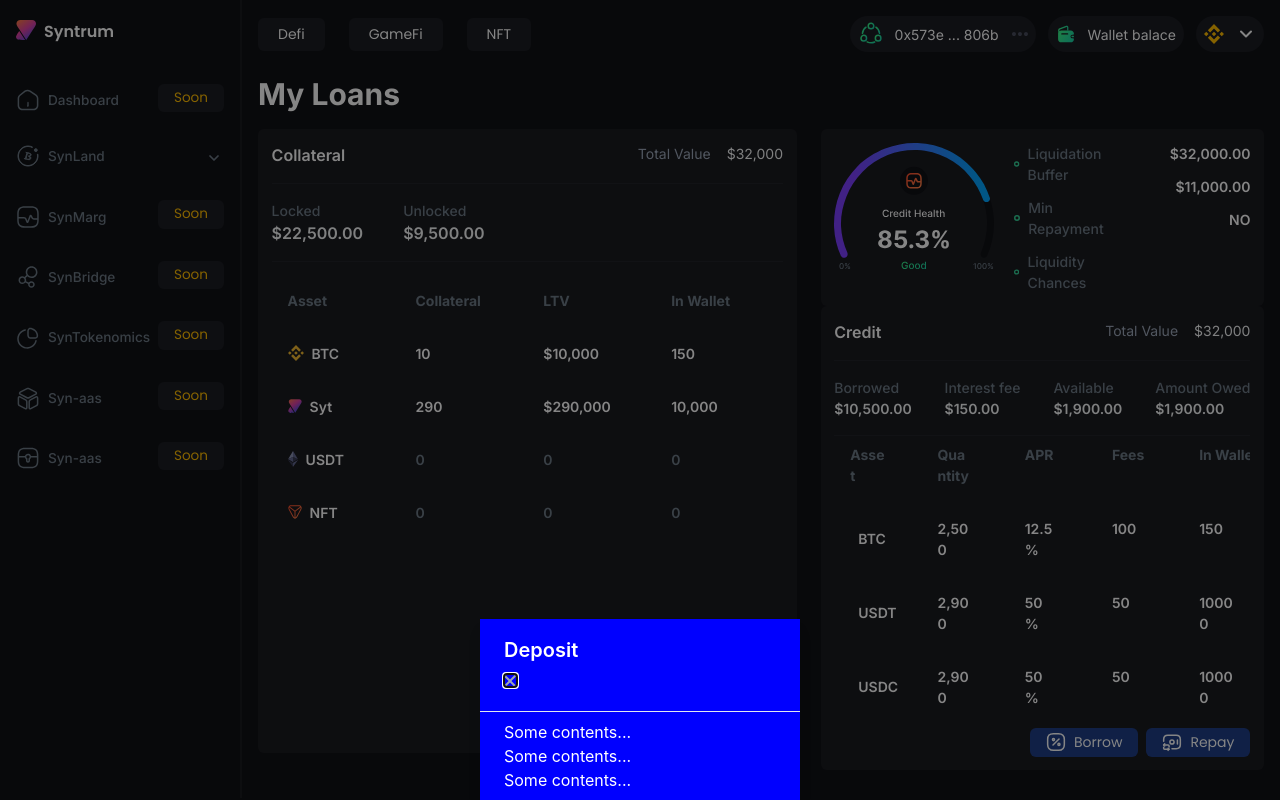
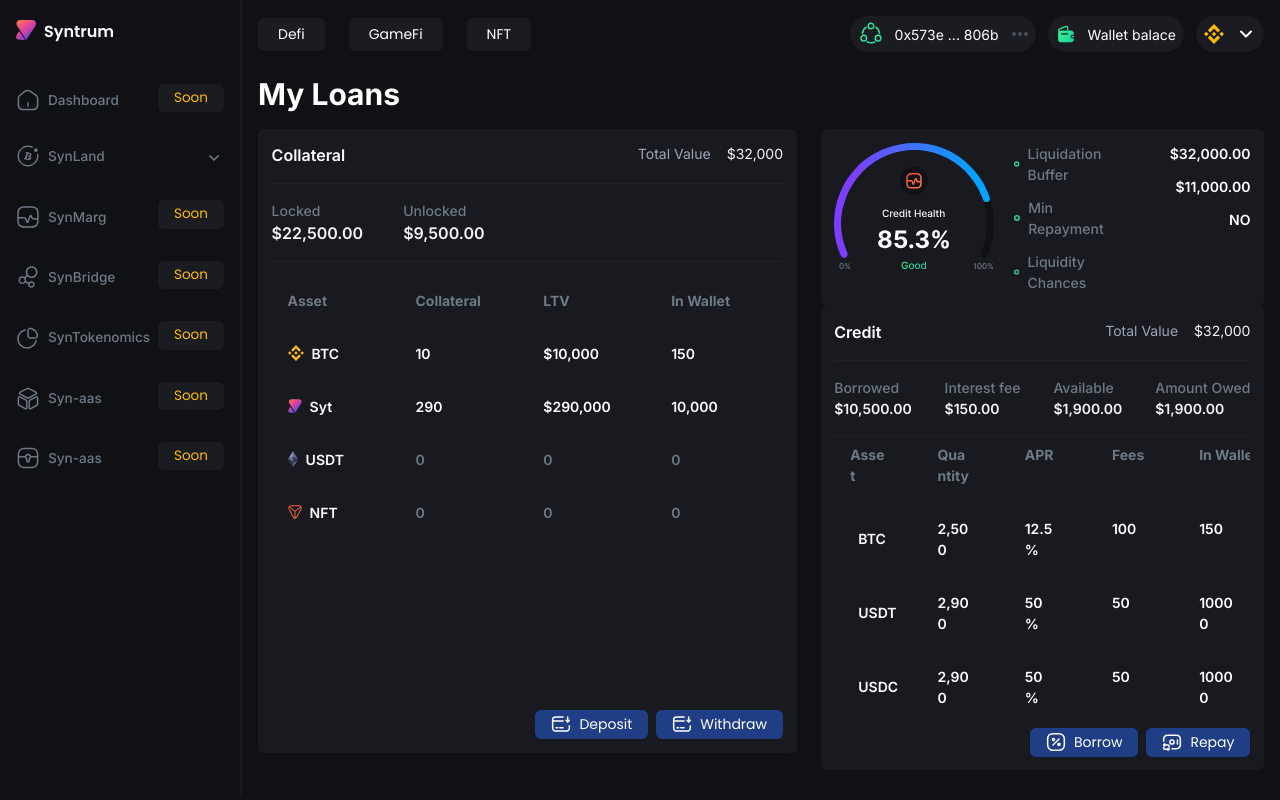
Before and after one commit to zklliquid-research/lend-app-components, a React (Vite) app: page /my-loans in a window 1280 px wide. Built offline with nearby package versions, Linux system fonts and the light colour scheme.

Commit message:
add different payment method via dynamic custom modal

```diff
--- a/src/components/my-loans/my-loans.jsx
+++ b/src/components/my-loans/my-loans.jsx
@@ -2,10 +2,13 @@
 import Button from "../../widget/Button";
 import Collateral from "./collateral";
 import Credit from "./credit";
-import CreditModal from "./credit-modal";
+// import CreditModal from "./credit-modal";
+import PaymentModal from "./payment-modal";
+import { useSelector } from "react-redux";
 
 const MyLoans = () => {
   const [toggle, setToggle] = useState(1);
+  const paymentObj = useSelector((state) => state.navigate.payment);
   const toggleHandler = (id) => {
     setToggle(id);
     console.log(id);
@@ -50,7 +53,7 @@
           <Credit />
         </div>
       </div>
-      <CreditModal />
+      <PaymentModal title={paymentObj.title} />
     </div>
   );
 };
```
